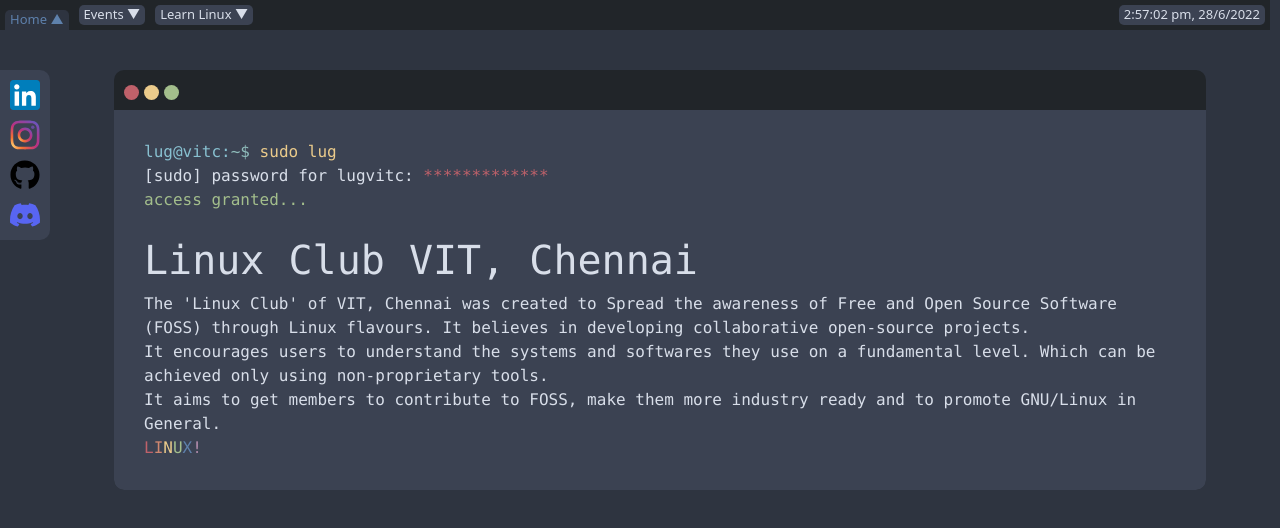
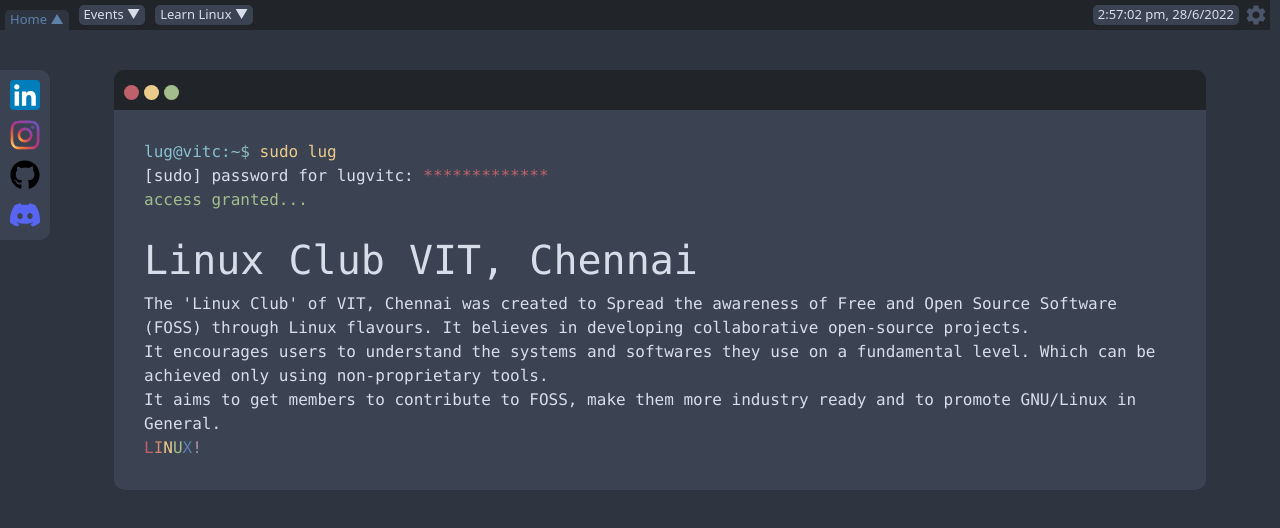
Before and after one commit to lugvitc/lugvitc.github.io, a React (Create React App) app: page /#/ in a window 1280 px wide. Shown: the top 528 px of the page. Built offline with nearby package versions, Linux system fonts and the light colour scheme.

Commit message:
added settings dialog to toggle animations

```diff
--- /dev/null
+++ b/src/components/topBar/settings.css
@@ -0,0 +1,14 @@
+dialog.settings {
+    border-radius: 10px;
+    border: solid var(--nord0);
+    background-color: var(--nord1);
+    /* padding: 10px; */
+}
+
+dialog.settings::backdrop {
+    background-color: rgba(0, 0, 0, 50%);
+}
+
+.settings-contents {
+    margin: 10px;
+}
--- a/src/components/topBar/topBar.css
+++ b/src/components/topBar/topBar.css
@@ -2,13 +2,25 @@
     background-color: var(--header-footer-black);
     color: var(--nord4);
     display: flex;
-    justify-content: space-between;
+    justify-content: flex-end;
     font-size: small;
 }
 
 #top-bar-links {
     display: flex;
     flex-direction: row;
+    margin-right: auto;
+}
+
+.top-bar-settings {
+    display: flex;
+    align-items: center;
+    margin-right: 2px;
+}
+
+.top-bar-settings > svg {
+    fill: var(--nord3);
+    cursor: pointer;
 }
 
 .top-bar-element-non-clickable {
--- a/src/components/topBar/topBar.js
+++ b/src/components/topBar/topBar.js
@@ -1,8 +1,33 @@
+import { useEffect, useRef, useState } from 'react';
 import { NavLink } from 'react-router-dom';
-import './topBar.css';
+
 import TopBarTimeDate from './topBarTimeDate';
 
+import './topBar.css';
+import './settings.css';
+
 export default function TopBar({ topBarLinks }) {
+    const settingsDialog = useRef(null);
+
+    const openSettings = () => {
+        if (settingsDialog.current) settingsDialog.current.showModal();
+    };
+
+    const closeSettings = () => {
+        if (settingsDialog.current) settingsDialog.current.close();
+    };
+
+    const [showAnimations, setShowAnimations] = useState(
+        window.localStorage.getItem('show-animations') === 'true'
+    );
+
+    useEffect(() => {
+        window.localStorage.setItem(
+            'show-animations',
+            showAnimations ? 'true' : 'false'
+        );
+    }, [showAnimations]);
+
     return (
         <header id='top-bar'>
             <nav id='top-bar-links'>
@@ -24,6 +49,37 @@ export default function TopBar({ topBarLinks }) {
             <div className='top-bar-element-non-clickable'>
                 <TopBarTimeDate />
             </div>
+            <div className='top-bar-settings' onClick={openSettings}>
+                <svg
+                    xmlns='http://www.w3.org/2000/svg'
+                    enableBackground='new 0 0 24 24'
+                    height='24px'
+                    viewBox='0 0 24 24'
+                    width='24px'
+                    fill='#000000'
+                >
+                    <g>
+                        <path d='M0,0h24v24H0V0z' fill='none' />
+                        <path d='M19.14,12.94c0.04-0.3,0.06-0.61,0.06-0.94c0-0.32-0.02-0.64-0.07-0.94l2.03-1.58c0.18-0.14,0.23-0.41,0.12-0.61 l-1.92-3.32c-0.12-0.22-0.37-0.29-0.59-0.22l-2.39,0.96c-0.5-0.38-1.03-0.7-1.62-0.94L14.4,2.81c-0.04-0.24-0.24-0.41-0.48-0.41 h-3.84c-0.24,0-0.43,0.17-0.47,0.41L9.25,5.35C8.66,5.59,8.12,5.92,7.63,6.29L5.24,5.33c-0.22-0.08-0.47,0-0.59,0.22L2.74,8.87 C2.62,9.08,2.66,9.34,2.86,9.48l2.03,1.58C4.84,11.36,4.8,11.69,4.8,12s0.02,0.64,0.07,0.94l-2.03,1.58 c-0.18,0.14-0.23,0.41-0.12,0.61l1.92,3.32c0.12,0.22,0.37,0.29,0.59,0.22l2.39-0.96c0.5,0.38,1.03,0.7,1.62,0.94l0.36,2.54 c0.05,0.24,0.24,0.41,0.48,0.41h3.84c0.24,0,0.44-0.17,0.47-0.41l0.36-2.54c0.59-0.24,1.13-0.56,1.62-0.94l2.39,0.96 c0.22,0.08,0.47,0,0.59-0.22l1.92-3.32c0.12-0.22,0.07-0.47-0.12-0.61L19.14,12.94z M12,15.6c-1.98,0-3.6-1.62-3.6-3.6 s1.62-3.6,3.6-3.6s3.6,1.62,3.6,3.6S13.98,15.6,12,15.6z' />
+                    </g>
+                </svg>
+            </div>
+            <dialog
+                className='settings terminal-text'
+                ref={settingsDialog}
+                open={false}
+            >
+                <div className='settings-contents'>
+                    <h3>Settings</h3>
+                    <input
+                        type='checkbox'
+                        checked={showAnimations}
+                        onChange={e => setShowAnimations(x => !x)}
+                    />{' '}
+                    Show animations
+                </div>
+                <button onClick={closeSettings}>Close</button>
+            </dialog>
         </header>
     );
 }
```
Also changed, not shown: src/images/settingsIcon.svg (added).
